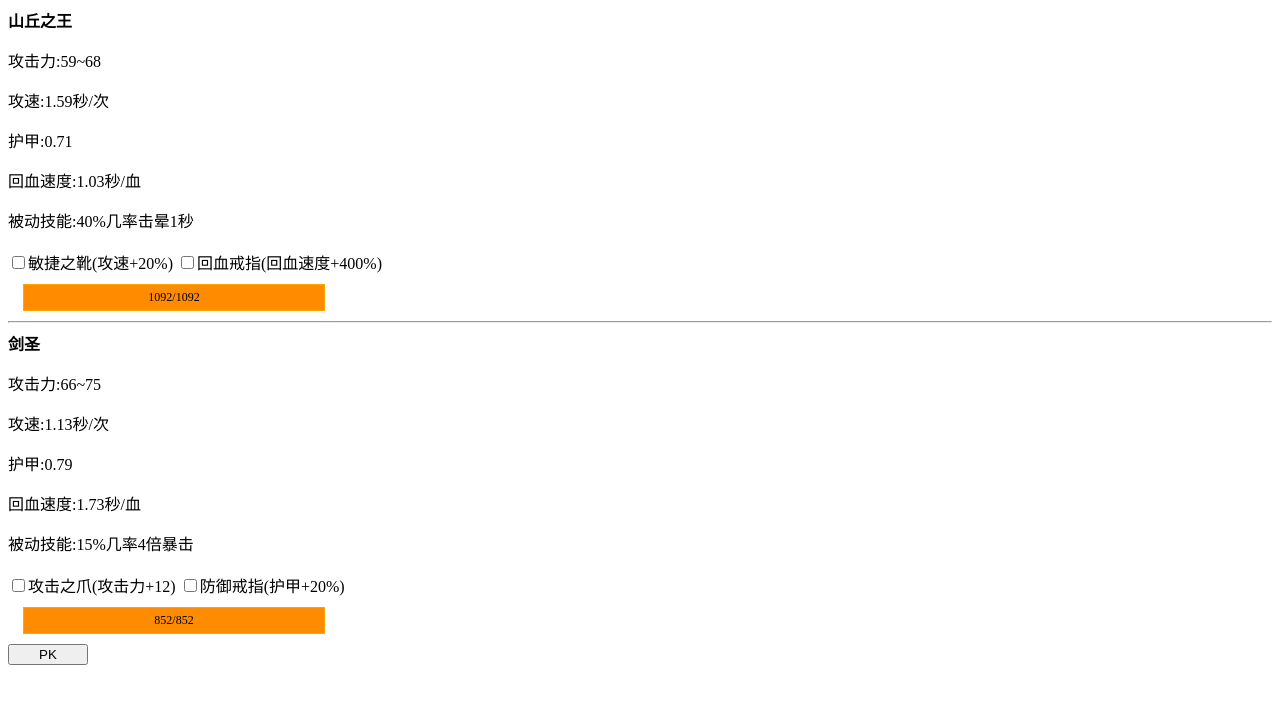
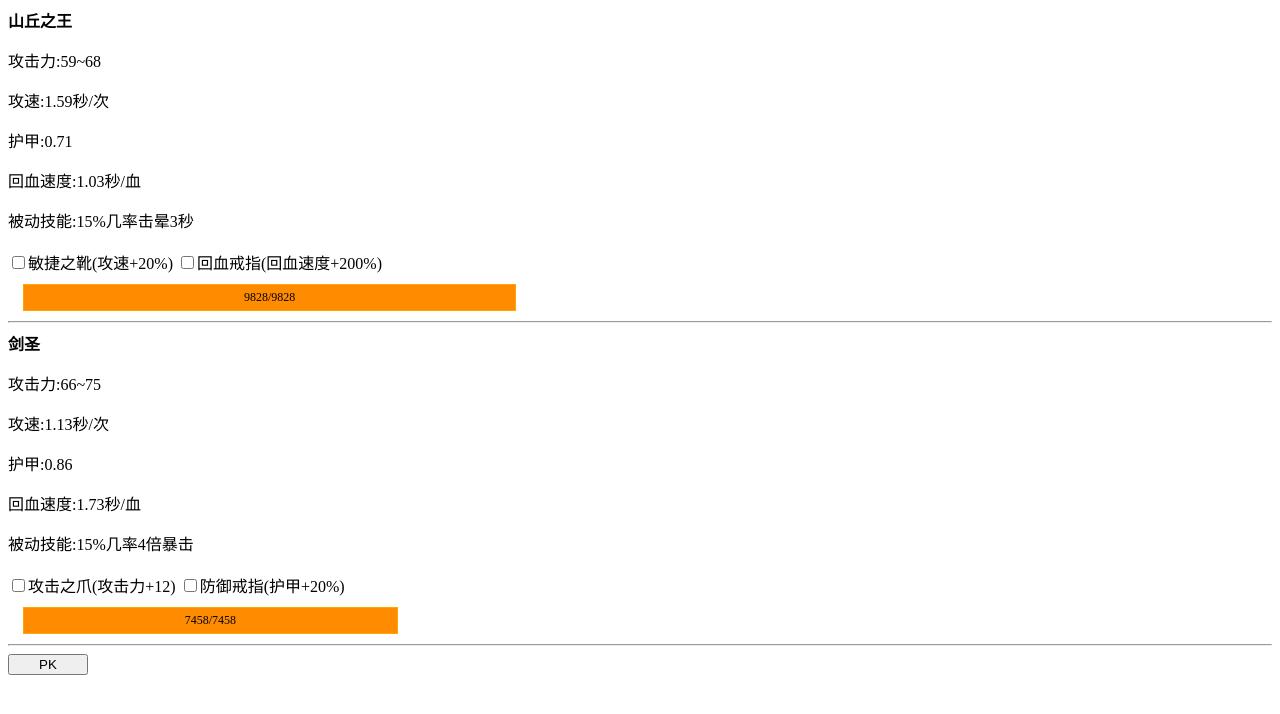
Before and after one commit to chenxin-code/pk, a plain HTML site: page index.html in a window 1280 px wide. Drawn offline with nearby package versions, Linux system fonts and the light colour scheme.

Commit message:
魔兽英雄PK

```diff
--- a/index.html
+++ b/index.html
@@ -9,7 +9,6 @@
     <script src="https://cdn.jsdelivr.net/npm/vue@2"></script>
     <style>
         .life-bar {
-            max-width: 300px;
             margin: 10px 15px;
             height: 25px;
             background-color: #fff;
@@ -44,17 +43,18 @@
     <p>攻击力:{{a.attack[0]}}~{{a.attack[1]}}</p>
     <p>攻速:<span :style="{color:(mjzx?'limegreen':'#000')}">{{(a.speed * (mjzx ? 0.8 : 1)).toFixed(2)}}</span>秒/次</p>
     <p>护甲:{{a.armor}}</p>
-    <p>回血速度:<span :style="{color:(hxjz?'limegreen':'#000')}">{{(a.recover * (hxjz ? 0.2 : 1)).toFixed(2)}}</span>秒/血
+    <p>回血速度:<span :style="{color:(hxjz?'limegreen':'#000')}">{{(a.recover * (hxjz ? 0.3333 : 1)).toFixed(2)}}</span>秒/血
     </p>
     <span :style="{color:(dizzing?'lightskyblue':'#000')}">被动技能:{{a.skill[0]}}%几率击晕{{a.skill[1]}}秒</span>
-    <img :style="{visibility:(dizzing?'initial':'hidden')}" src="https://bkimg.cdn.bcebos.com/pic/08f790529822720e792d1d887bcb0a46f31fabe5" style="width: 25px;" alt=""/>
+    <img :style="{visibility:(dizzing?'initial':'hidden')}"
+         src="https://bkimg.cdn.bcebos.com/pic/08f790529822720e792d1d887bcb0a46f31fabe5" style="width: 25px;" alt=""/>
     <br/><br/>
     <input v-model="mjzx" :disabled="aDead" type="checkbox" id="mjzx" style="cursor: pointer;"/><label for="mjzx"
                                                                                                        style="cursor: pointer;">敏捷之靴(攻速+20%)</label>
     <input v-model="hxjz" :disabled="aDead" type="checkbox" id="hxjz" style="cursor: pointer;"/><label for="hxjz"
-                                                                                                       style="cursor: pointer;">回血戒指(回血速度+400%)</label>
+                                                                                                       style="cursor: pointer;">回血戒指(回血速度+200%)</label>
     <br/>
-    <div class="life-bar">
+    <div class="life-bar" :style="'width: ' + (a.totalLife / 20) + 'px;'">
         <div class="blood" :style="'width: ' + (100 * a.curLife / a.totalLife) + '%;'"></div>
         <div class="life-num">{{a.curLife}}/{{a.totalLife}}</div>
     </div>
@@ -69,17 +69,19 @@
     <p>护甲:<span :style="{color:(fyjz?'limegreen':'#000')}">{{(b.armor / (fyjz ? 1.2 : 1)).toFixed(2)}}</span></p>
     <p>回血速度:{{b.recover}}秒/血</p>
     <span :style="{color:(hiting?'red':'#000')}">被动技能:{{b.skill[0]}}%几率{{b.skill[1]}}倍暴击</span>
-    <img :style="{visibility:(hiting?'initial':'hidden')}" src="https://bkimg.cdn.bcebos.com/pic/83025aafa40f4bfb2cb0b3ab004f78f0f63618e8" style="width: 25px;" alt=""/>
+    <img :style="{visibility:(hiting?'initial':'hidden')}"
+         src="https://bkimg.cdn.bcebos.com/pic/83025aafa40f4bfb2cb0b3ab004f78f0f63618e8" style="width: 25px;" alt=""/>
     <br/><br/>
     <input v-model="gjzz" :disabled="bDead" type="checkbox" id="gjzz" style="cursor: pointer;"/><label for="gjzz"
                                                                                                        style="cursor: pointer;">攻击之爪(攻击力+12)</label>
     <input v-model="fyjz" :disabled="bDead" type="checkbox" id="fyjz" style="cursor: pointer;"/><label for="fyjz"
                                                                                                        style="cursor: pointer;">防御戒指(护甲+20%)</label>
     <br/>
-    <div class="life-bar">
+    <div class="life-bar" :style="'width: ' + (b.totalLife / 20) + 'px;'">
         <div class="blood" :style="'width: ' + (100 * b.curLife / b.totalLife) + '%;'"></div>
         <div class="life-num">{{b.curLife}}/{{b.totalLife}}</div>
     </div>
+    <hr/>
     <button style="width: 80px;cursor: pointer;" @click="pk()" :disabled="aDead || bDead || pking">PK</button>
 </div>
 </body>
@@ -89,22 +91,22 @@
         data: {
             //山丘之王
             a: {
-                totalLife: 1092,//总生命值
-                curLife: 1092,//当前生命值
+                totalLife: 9828,//总生命值
+                curLife: 9828,//当前生命值
                 recover: 1.03,//回血速度(n秒/血)
                 attack: [59, 68],//攻击力[下限,上限]
                 speed: 1.59,//攻速(n秒/次)
                 armor: 0.71,//护甲(0~1)
-                skill: [40, 1],//被动技能[几率%,击晕n秒]
+                skill: [15, 3],//被动技能[几率%,击晕n秒]
             },
             //剑圣
             b: {
-                totalLife: 852,//总生命值
-                curLife: 852,//当前生命值
+                totalLife: 7458,//总生命值
+                curLife: 7458,//当前生命值
                 recover: 1.73,//回血速度(n秒/血)
                 attack: [66, 75],//攻击力[下限,上限]
                 speed: 1.13,//攻速(n秒/次)
-                armor: 0.79,//护甲(0~1)
+                armor: 0.86,//护甲(0~1)
                 skill: [15, 4],//被动技能[几率%,n倍暴击]
             },
             aAb: null,
@@ -185,7 +187,7 @@
                     if (this.a.curLife > 0 && this.a.curLife < this.a.totalLife) {
                         this.a.curLife++;
                     }
-                }, this.a.recover * (this.hxjz ? 0.2 : 1) * 1000);
+                }, this.a.recover * (this.hxjz ? 0.3333 : 1) * 1000);
             },
             bRecover() {
                 setInterval(() => {
```
